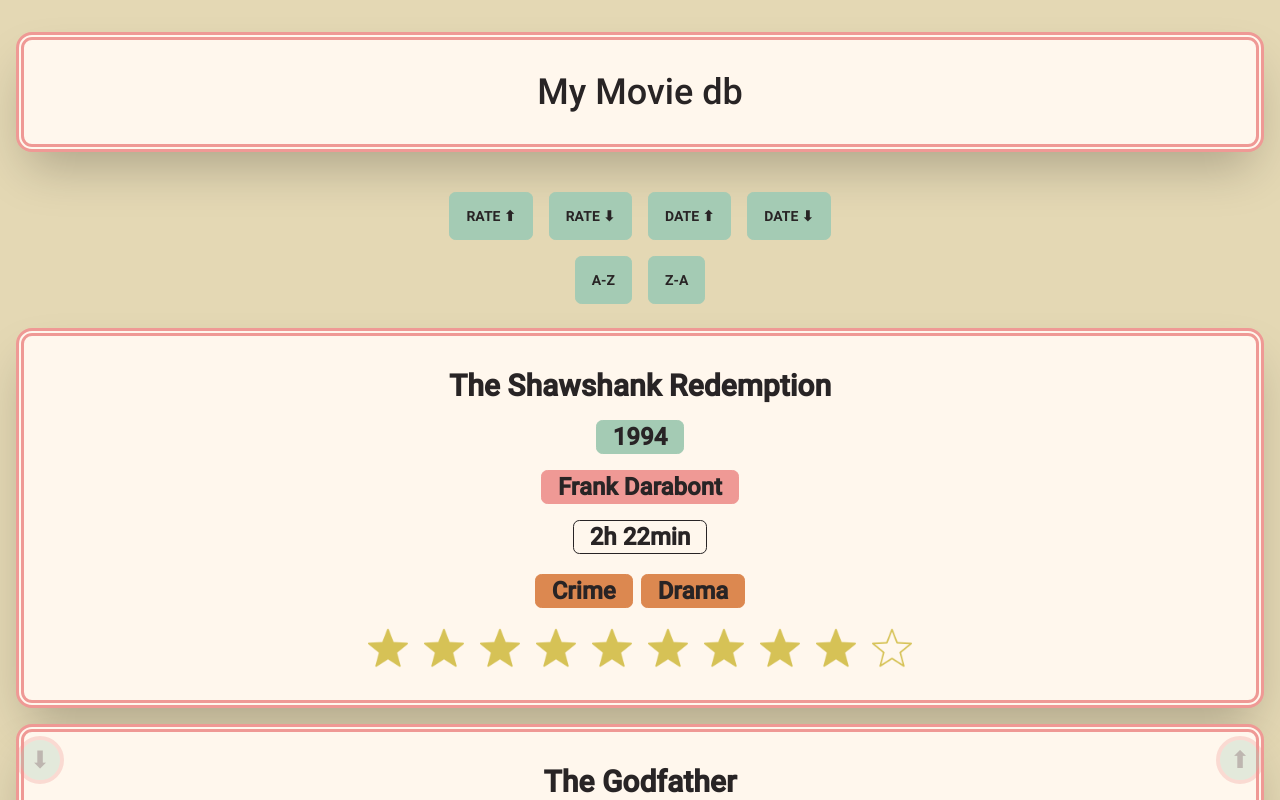
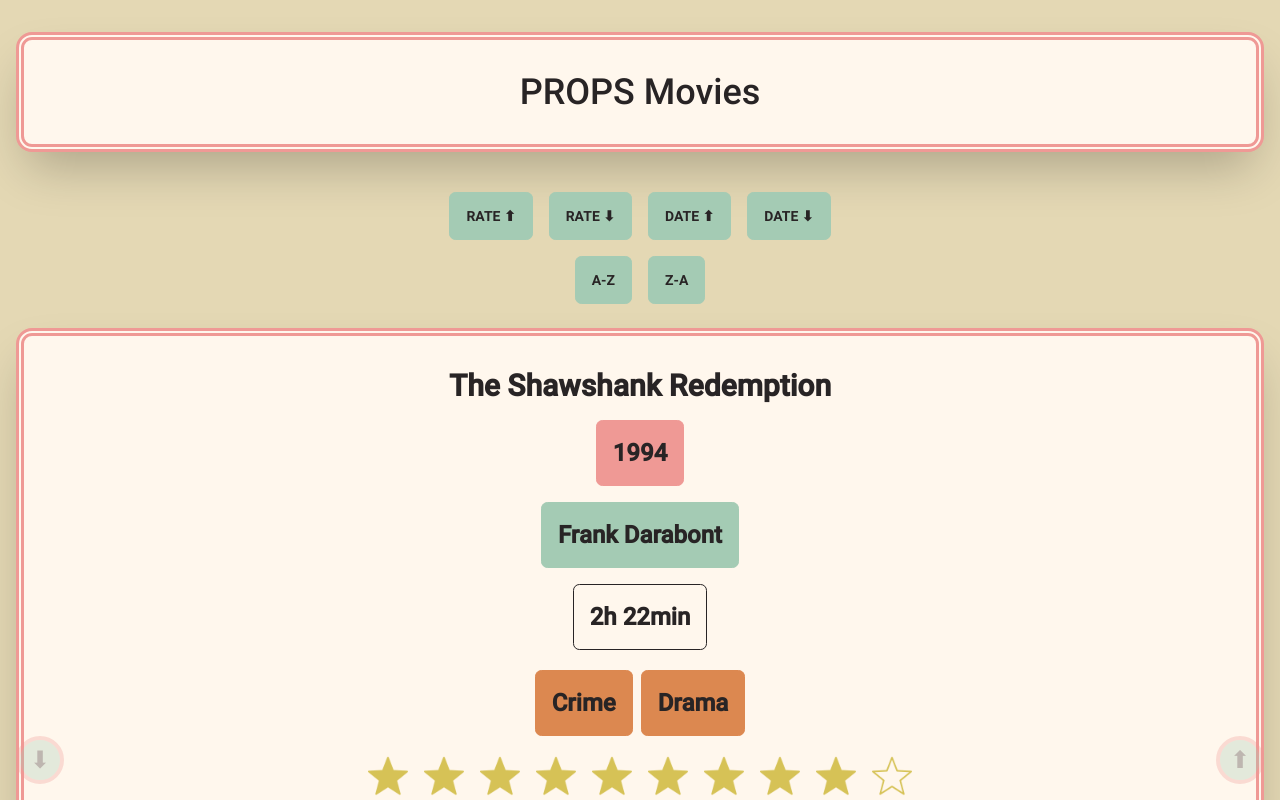
Before and after one commit to MariaRiosNavarro/sorted-movies-app, a React (Vite) app: page / in a window 1280 px wide. Shown: the top 800 px of the page. Built offline with nearby package versions, Linux system fonts and the light colour scheme.

Commit message:
add useMayContext

```diff
--- a/src/App.jsx
+++ b/src/App.jsx
@@ -1,9 +1,12 @@
 import Home from "./pages/Home";
+import { AppProvider } from "./Context/useMyContext";
 
 function App() {
   return (
     <>
-      <Home />
+      <AppProvider>
+        <Home />
+      </AppProvider>
     </>
   );
 }
--- /dev/null
+++ b/src/Context/useMyContext.jsx
@@ -0,0 +1,15 @@
+import { createContext, useContext, useState } from "react";
+import movies from "../db/movies";
+const AppContext = createContext();
+
+export const useMyContext = () => useContext(AppContext);
+
+export const AppProvider = ({ children }) => {
+  const [moviesArray, setMoviesArray] = useState(movies);
+
+  return (
+    <AppContext.Provider value={{ moviesArray, setMoviesArray }}>
+      {children}
+    </AppContext.Provider>
+  );
+};
--- /dev/null
+++ b/src/components/ButtonsContainer.jsx
@@ -0,0 +1,51 @@
+import { useMyContext } from "../Context/useMyContext";
+import Button from "./Button";
+
+const ButtonsContainer = () => {
+  const { moviesArray, setMoviesArray } = useMyContext();
+
+  const copyMovies = [...moviesArray];
+
+  const handleDateAscending = () => {
+    copyMovies.sort((a, b) => a.year - b.year);
+    setMoviesArray(copyMovies);
+  };
+
+  const handleDateDescending = () => {
+    copyMovies.sort((a, b) => b.year - a.year);
+    setMoviesArray(copyMovies);
+  };
+  const handleWorstRate = () => {
+    copyMovies.sort((a, b) => a.rate - b.rate);
+    setMoviesArray(copyMovies);
+  };
+
+  const handleBestRate = () => {
+    copyMovies.sort((a, b) => b.rate - a.rate);
+    setMoviesArray(copyMovies);
+  };
+  const handleAphabetical = () => {
+    copyMovies.sort((a, b) => a.title.localeCompare(b.title));
+    setMoviesArray(copyMovies);
+  };
+  const handleDescendingAlphabetical = () => {
+    copyMovies.sort((a, b) => b.title.localeCompare(a.title));
+    setMoviesArray(copyMovies);
+  };
+  return (
+    <>
+      <div className="flex items-center justify-center flex-wrap">
+        <Button action={handleBestRate} name="Rate ⬆" />
+        <Button action={handleWorstRate} name="Rate ⬇" />
+        <Button action={handleDateAscending} name="Date  ⬆" />
+        <Button action={handleDateDescending} name="Date  ⬇" />
+      </div>
+      <div className="flex items-center justify-center flex-wrap">
+        <Button action={handleAphabetical} name="A-Z" />
+        <Button action={handleDescendingAlphabetical} name="Z-A" />
+      </div>
+    </>
+  );
+};
+
+export default ButtonsContainer;
--- a/src/components/MovieCard.jsx
+++ b/src/components/MovieCard.jsx
@@ -9,19 +9,22 @@ const MovieCard = (props) => {
         <h3 className="card-title text-3xl text-center">
           {props.moviesObject.title}
         </h3>
-        <span className="badge mx-1 badge-secondary text-2xl p-4">
+        <span className="badge mx-1 badge-primary text-2xl p-4 w-auto h-auto">
           {props.moviesObject.year}
         </span>
-        <h4 className="badge mx-1 badge-primary text-2xl p-4">
+        <h4 className="badge mx-1 badge-secondary text-2xl p-4 w-auto h-auto">
           {props.moviesObject.director}
         </h4>
 
-        <p className="badge mx-1 badge-outline text-2xl p-4">
+        <p className="badge mx-1 badge-outline text-2xl p-4 w-auto h-auto">
           {props.moviesObject.duration}
         </p>
         <div className="flex flex-wrap items-center justify-center">
           {props.moviesObject.genre.map((oneGenre, index) => (
-            <span className="badge m-1 badge-accent text-2xl p-4" key={index}>
+            <span
+              className="badge m-1 badge-accent text-2xl p-4 w-auto h-auto"
+              key={index}
+            >
               {oneGenre}
             </span>
           ))}
--- a/src/components/MovieList.jsx
+++ b/src/components/MovieList.jsx
@@ -1,54 +1,10 @@
 import MovieCard from "./MovieCard";
-import movies from "../db/movies";
-import Button from "./Button";
-import { useState } from "react";
-
-// Props Version
+import { useMyContext } from "../Context/useMyContext";
 
 const MovieList = () => {
-  const [moviesArray, setMoviesArray] = useState(movies);
-
-  const copyMovies = [...movies];
-
-  const handleDateAscending = () => {
-    copyMovies.sort((a, b) => a.year - b.year);
-    setMoviesArray(copyMovies);
-  };
-
-  const handleDateDescending = () => {
-    copyMovies.sort((a, b) => b.year - a.year);
-    setMoviesArray(copyMovies);
-  };
-  const handleWorstRate = () => {
-    copyMovies.sort((a, b) => a.rate - b.rate);
-    setMoviesArray(copyMovies);
-  };
-
-  const handleBestRate = () => {
-    copyMovies.sort((a, b) => b.rate - a.rate);
-    setMoviesArray(copyMovies);
-  };
-  const handleAphabetical = () => {
-    copyMovies.sort((a, b) => a.title.localeCompare(b.title));
-    setMoviesArray(copyMovies);
-  };
-  const handleDescendingAlphabetical = () => {
-    copyMovies.sort((a, b) => b.title.localeCompare(a.title));
-    setMoviesArray(copyMovies);
-  };
-
+  const { moviesArray, setMoviesArray } = useMyContext();
   return (
     <>
-      <div className="flex items-center justify-center flex-wrap">
-        <Button action={handleBestRate} name="Rate ⬆" />
-        <Button action={handleWorstRate} name="Rate ⬇" />
-        <Button action={handleDateAscending} name="Date  ⬆" />
-        <Button action={handleDateDescending} name="Date  ⬇" />
-      </div>
-      <div className="flex items-center justify-center flex-wrap">
-        <Button action={handleAphabetical} name="A-Z" />
-        <Button action={handleDescendingAlphabetical} name="Z-A" />
-      </div>
       <article>
         {moviesArray.map((movie, index) => (
           <MovieCard moviesObject={movie} key={index} />
--- a/src/pages/Home.jsx
+++ b/src/pages/Home.jsx
@@ -1,3 +1,4 @@
+import ButtonsContainer from "../components/ButtonsContainer";
 import MovieList from "../components/MovieList";
 import ScrollTo from "../components/ScrollTo";
 import { useState } from "react";
@@ -7,8 +8,9 @@ const Home = () => {
     <>
       <section className="container relative mx-auto my-0">
         <h1 className="text-center text-secundary text-4xl p-8 my-8 mx-4 shadow-2xl rounded-2xl bg-orange-50 border-double  border-8 border-primary">
-          My Movie db
+          PROPS Movies
         </h1>
+        <ButtonsContainer />
         <ScrollTo top={true} />
         <MovieList />
         <ScrollTo top={false} />
```
